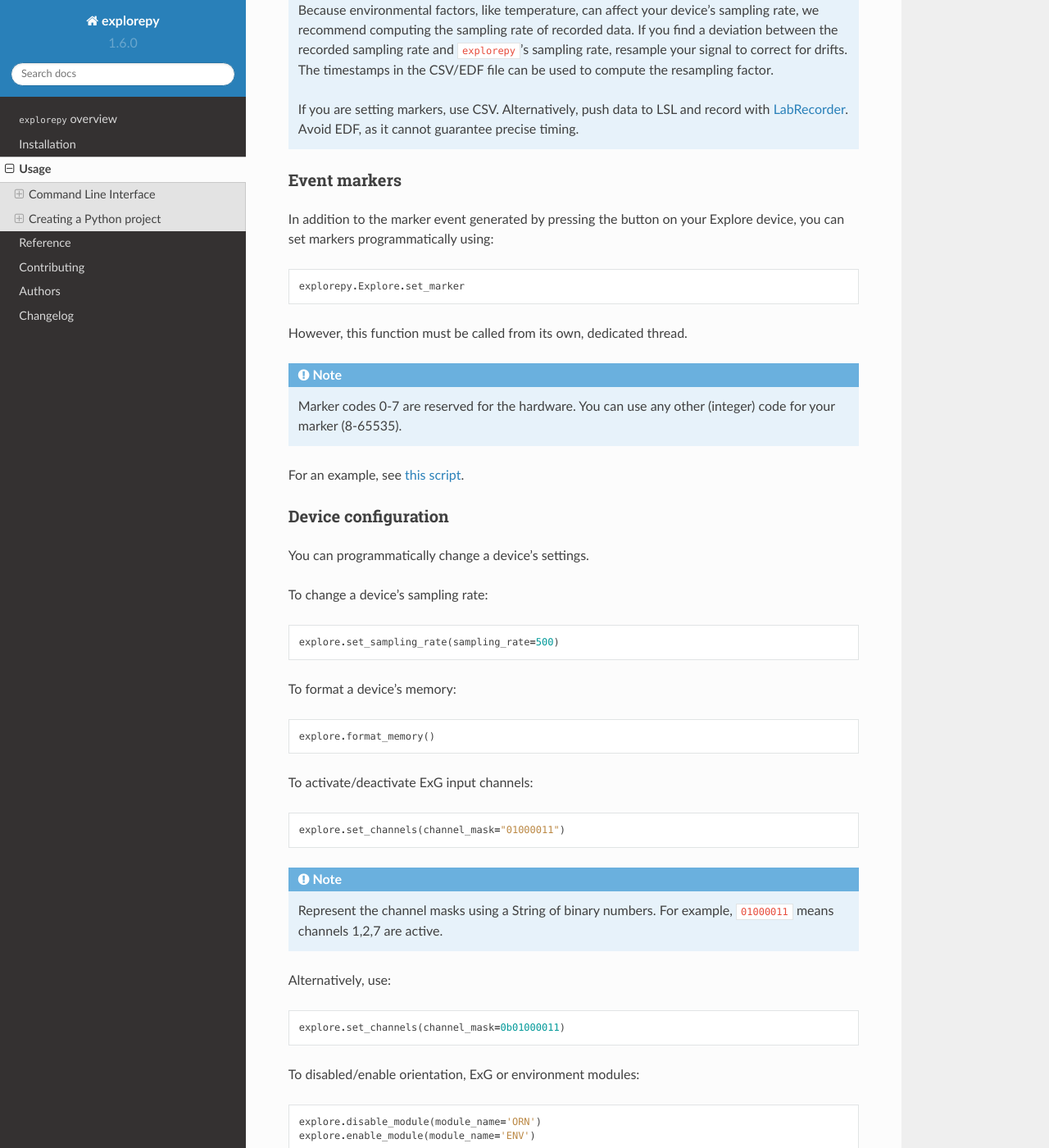
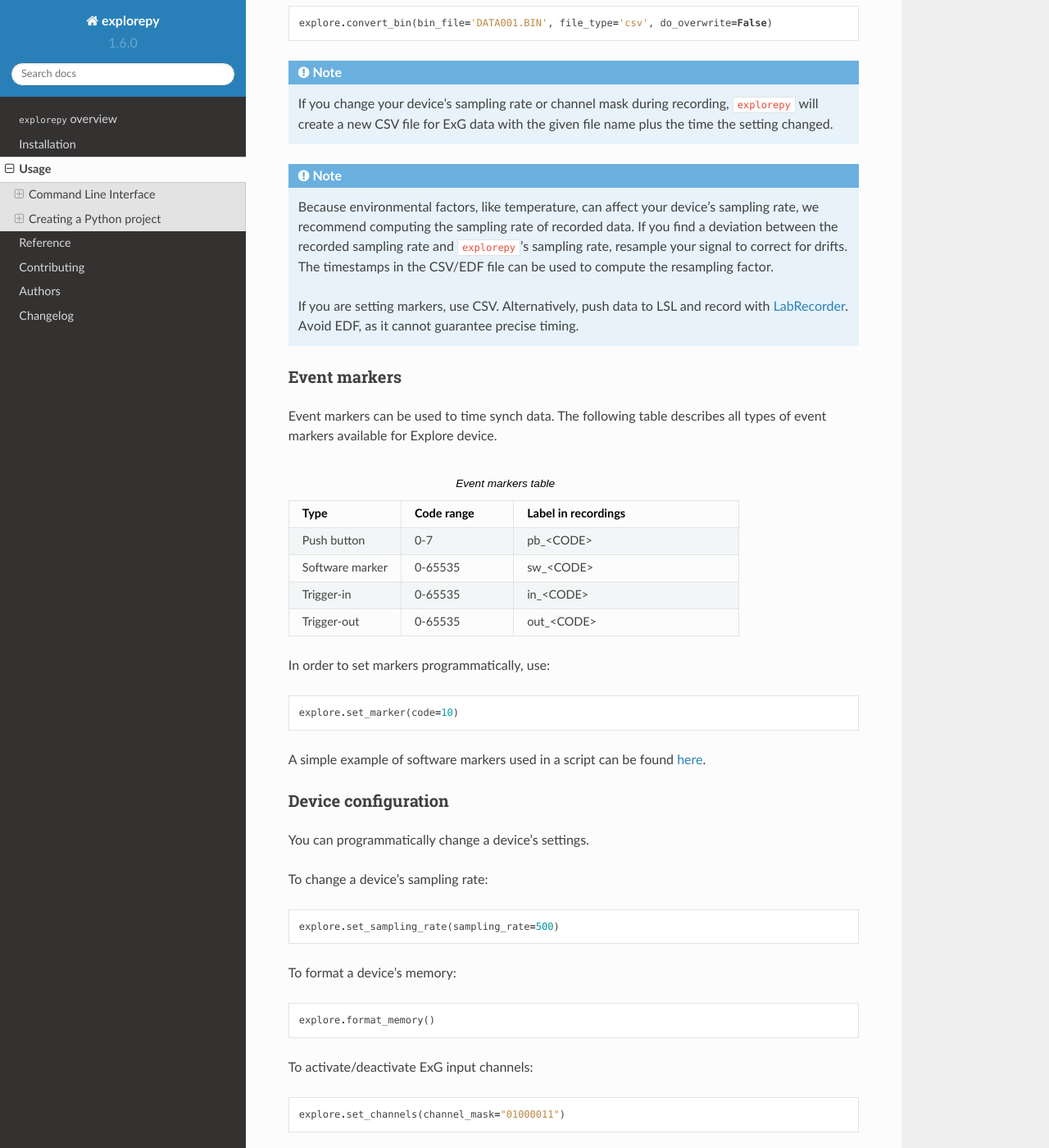
Before and after one commit to Mentalab-hub/explorepy, a Sphinx documentation site: the page built from docs/usage.rst, in a window 1280 px wide and 1400 px high, scrolled down 12287 px. Shown: the whole window at 82% size. Built offline with Sphinx 7.4.7 and the Read the Docs theme 2.0.0, drawn with Linux system fonts in a browser that asks for light colours; some of the changed text lies outside the part shown.

Commit message:
Update docs (#207)
* add a warning about marker timing in EDF

* update docs

* update marker example

* update software marker docs

* get average imp of two electrodes

* update imp doc

* update python versions

* fix linter complain

* update docs

* fix a typo

```diff
--- a/docs/installation.rst
+++ b/docs/installation.rst
@@ -4,14 +4,14 @@ Installation
 
 Minimal Requirements
 ------------
-* Python 3.6 to Python 3.9
+* Python 3.6 to Python 3.10
 * Microsoft Build Tools for Visual Studio 2019 (only Windows)
 * 6GB RAM (minimum 1GB *free* RAM during the session)
 * Intel i5 or higher (2x2.5GHz) CPU
 
 Recommended Requirements
 ------------
-* Python 3.6 to Python 3.9
+* Python 3.6 to Python 3.10
 * Microsoft Build Tools for Visual Studio 2019 (only Windows)
 * 8GB RAM
 * Intel i7 or higher CPU
--- a/docs/usage.rst
+++ b/docs/usage.rst
@@ -38,7 +38,7 @@ Scans for nearby Mentalab Explore devices. Prints out the Name and MAC address o
     Options:
       -h, --help                      Show this message and exit.
 
-.. note:: On Windows, this function may print all paired devices.
+.. note:: On Windows, this command prints all paired devices.
 
 
 acquire
@@ -58,7 +58,7 @@ Example:
 record-data
 %%%%
 
-Connects to a device and records ExG and orientation data into two separate files. Note that in CSV mode there will be an extra file for the marker events. In EDF mode, the data is actually recorded in BDF+ format (in 24-bit resolution).
+Connects to a device and records ExG and orientation data into two separate files. In EDF mode, the data is actually recorded in BDF+ format (in 24-bit resolution). Note that in CSV mode there will be two extra files. One for the marker events, and one for the metadata.
 ::
 
     Options:
@@ -81,6 +81,10 @@ Connects to a device and records ExG and orientation data into two separate file
 .. note:: Because environmental factors, like temperature, can affect your device's sampling rate, we recommend computing the sampling rate of recorded data. If you find a deviation between the recorded sampling rate and ``explorepy``'s sampling rate, resample your signal to correct for drifts. The timestamps in the CSV/EDF file can be used to compute the resampling factor.
 
            If you are setting markers, use CSV. Alternatively, push data to LSL and record with `LabRecorder <https://github.com/labstreaminglayer/App-labrecorder/tree/master>`_. Avoid EDF files here, as they cannot guarantee precise timing.
+
+.. note:: If the Bluetooth connection is unstable, data may not arrive in order. Timestamps in the recorded files can be
+            used to sort the samples according to their precise sampling time in the device.
+
 
 Example:
 ::
@@ -105,7 +109,7 @@ Example:
 bin2csv
 %%%%
 
-Takes a binary file and converts it to three CSV files (ExG, orientation and marker files).
+Takes a binary file and converts it to four CSV files (ExG, orientation, marker files and metadata).
 ::
 
     Options:
@@ -180,11 +184,12 @@ Visualizes electrode impedances in a browser dashboard. Currently, Google Chrome
       -h, --help                Show this message and exit.
 
 
-.. note:: Restart your device after measuring its impedance to avoid introducing external noise.
 
-.. note:: Impedance values for each electrode are the sum of impedances values for the ground electrode and corresponding ExG electrode.
+.. note:: Impedance values depend on the impedance of the reference electrode. The value shown for each electrode is the average of the ground and ExG electrodes' impedances.
 
-.. note:: Impedance accuracy is affected by environmental conditions such as noise and temperature.
+            If all channel impedances are high, try cleaning the skin under the reference electrode more thoroughly using, e.g., alcohol, abrasive gel, or EEG.
+
+.. note:: Impedance values are subject to environmental conditions like noise and temperature. Aim for regular room temperatures (~15-25 degree celsius).
 
 Example:
 ::
@@ -393,9 +398,11 @@ You can measure electrodes impedances using:
   :width: 800
   :alt: Impedance Dashboard
 
-.. note:: Impedance values for each electrode are the sum of impedances values for the ground electrode and corresponding ExG electrode.
+.. note:: Impedance values depend on the impedance of the reference electrode. The value shown for each electrode is the average of the ground and ExG electrodes' impedances.
 
-.. note:: Impedance accuracy is affected by environmental conditions such as noise and temperature.
+            If all channel impedances are high, try cleaning the skin under the reference electrode more thoroughly using, e.g., alcohol, abrasive gel, or EEG.
+
+.. note:: Impedance values are subject to environmental conditions like noise and temperature. Aim for regular room temperatures (~15-25 degree celsius).
 
 Lab Streaming Layer (lsl)
 """""""""""""""""""""""
@@ -424,16 +431,34 @@ It is possible to extract BIN files from a device via USB. To convert these bina
 
 Event markers
 """""""""""""
+Event markers can be used to time synch data. The following table describes all types of event markers
+available for Explore device.
 
-In addition to the marker event generated by pressing the button on your Explore device, you can set markers programmatically using:
+.. list-table:: Event markers table
+    :widths: 25 25 50
+    :header-rows: 1
+
+    * - Type
+      - Code range
+      - Label in recordings
+    * - Push button
+      - 0-7
+      - pb_<CODE>
+    * - Software marker
+      - 0-65535
+      - sw_<CODE>
+    * - Trigger-in
+      - 0-65535
+      - in_<CODE>
+    * - Trigger-out
+      - 0-65535
+      - out_<CODE>
+
+In order to set markers programmatically, use:
 ::
-    explorepy.Explore.set_marker
+    explore.set_marker(code=10)
 
-However, this function must be called from its own, dedicated thread.
-
-.. note:: Marker codes 0-7 are reserved for the hardware. You can use any other (integer) code for your marker (8-65535).
-
-For an example, see `this script <https://github.com/Mentalab-hub/explorepy/tree/master/examples/marker_example.py>`_.
+A simple example of software markers used in a script can be found `here <https://github.com/Mentalab-hub/explorepy/tree/master/examples/marker_example.py>`_.
 
 Device configuration
 """"""""""""""""""""
```
Also changed, not shown: other parts of docs/installation.rst (+3 -3 lines), other parts of docs/usage.rst (+3 -3 lines), 3 other files.
